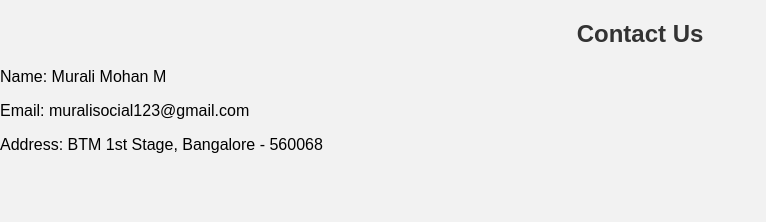
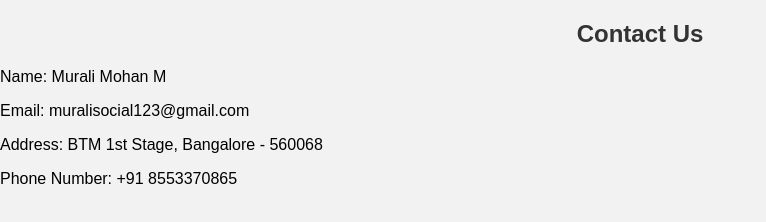
Before and after one commit to anuradhashanthraj/Excelr-Insurace-App, a plain HTML site: page contact.html in a window 1280 px wide. Shown: the whole page, without its empty margins (0-766 px from the left). Drawn offline with Linux system fonts and the light colour scheme.

Commit message:
Adding the line in Contact Page

```diff
--- a/contact.html
+++ b/contact.html
@@ -16,6 +16,7 @@
         <p>Name: Murali Mohan M</p>
         <p>Email: muralisocial123@gmail.com</p>
         <p>Address: BTM 1st Stage, Bangalore - 560068</p>
+        <p>Phone Number: +91 8553370865</p>
     </main>
 </body>
 </html>
```
